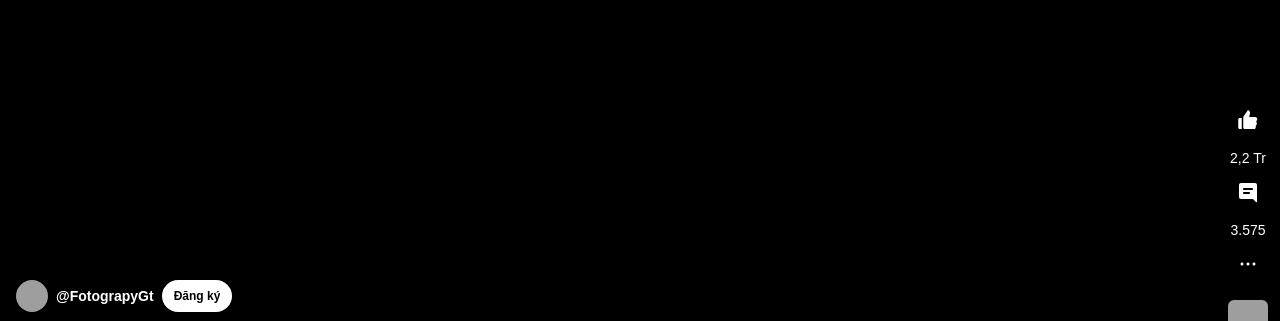
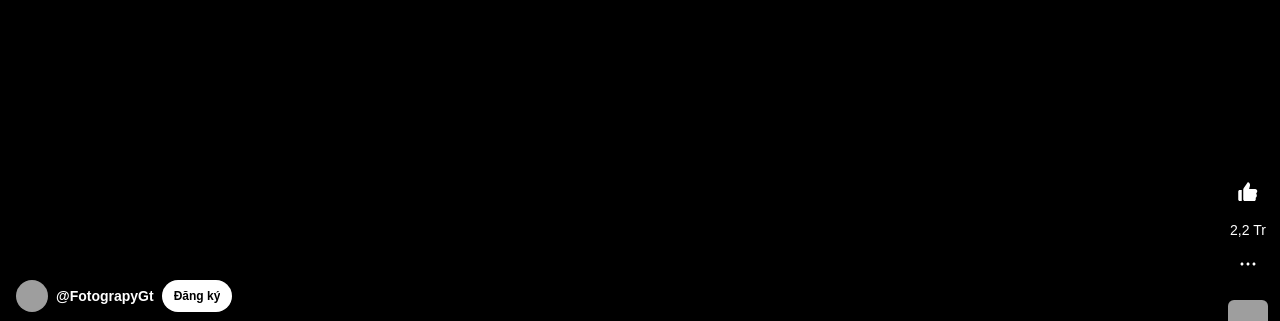
Before and after one commit to saomaidl/saomaidl.github.io, a Jekyll site: the page built from _pages/songs.html, in a window 1280 px wide. Shown: the part 217-538 px from the top of the page. Built offline with Jekyll 4.4.1, drawn with Linux system fonts in a browser that asks for light colours; nearby versions of some CDN libraries; some web fonts are replaced; comment, search, counter and statistics services are not loaded; grey boxes are pictures that could not be loaded.

Commit message:
Update songs.html

```diff
--- a/_pages/songs.html
+++ b/_pages/songs.html
@@ -160,34 +160,6 @@ description: "Hiển thị các bài hát karaoke đã chọn. Dễ dàng truy c
                               </yt-button-shape>
                             </ytm-toggle-button-renderer>
                           </ytm-like-button-renderer>
-                          <ytm-button-renderer class="icon-shorts_comment" nt="true">
-                            <yt-button-shape class="yt-spec-button-shape-next__button-shape-wiz-class" nt="true">
-                              <label class="yt-spec-button-shape-with-label yt-spec-button-shape-with-label--is-overlay" nt="true">
-                                <button class="yt-spec-button-shape-next yt-spec-button-shape-next--tonal yt-spec-button-shape-next--overlay-dark yt-spec-button-shape-next--size-l yt-spec-button-shape-next--icon-button yt-spec-button-shape-next--enable-backdrop-filter-experiment" title="" aria-label="Xem 3.575 bình luận" aria-disabled="false" nt="true">
-                                  <div class="yt-spec-button-shape-next__icon" aria-hidden="true" nt="true">
-                                    <c3-icon>
-                                      <span class="yt-icon-shape yt-spec-icon-shape">
-                                        <div style="width: 100%; height: 100%; display: block; fill: currentcolor;">
-                                          <svg xmlns="http://www.w3.org/2000/svg" height="24" viewBox="0 0 24 24" width="24" focusable="false" aria-hidden="true" style="pointer-events: none; display: inherit; width: 100%; height: 100%;">
-                                            <path clip-rule="evenodd" d="M21 5c0-1.105-.895-2-2-2H5c-1.105 0-2 .895-2 2v12c0 1.105.895 2 2 2h12l3.146 3.146c.315.315.854.092.854-.353V5ZM7 9c0-.552.448-1 1-1h8c.552 0 1 .448 1 1s-.448 1-1 1H8c-.552 0-1-.448-1-1Zm1 3c-.552 0-1 .448-1 1s.448 1 1 1h5c.552 0 1-.448 1-1s-.448-1-1-1H8Z" fill-rule="evenodd"></path>
-                                          </svg>
-                                        </div>
-                                      </span>
-                                    </c3-icon>
-                                  </div>
-                                  <yt-touch-feedback-shape style="border-radius: inherit;">
-                                    <div aria-hidden="true" class="yt-spec-touch-feedback-shape yt-spec-touch-feedback-shape--overlay-touch-response-inverse">
-                                      <div class="yt-spec-touch-feedback-shape__stroke"></div>
-                                      <div class="yt-spec-touch-feedback-shape__fill"></div>
-                                    </div>
-                                  </yt-touch-feedback-shape>
-                                </button>
-                                <div class="yt-spec-button-shape-with-label__label" aria-hidden="true" nt="true">
-                                  <span class="yt-core-attributed-string yt-core-attributed-string--white-space-pre-wrap yt-core-attributed-string--text-alignment-center yt-core-attributed-string--word-wrapping" role="text">3.575</span>
-                                </div>
-                              </label>
-                            </yt-button-shape>
-                          </ytm-button-renderer>
                           <ytm-bottom-sheet-renderer>
                             <yt-button-shape class="yt-spec-button-shape-next__button-shape-wiz-class" nt="true">
                               <label class="yt-spec-button-shape-with-label yt-spec-button-shape-with-label--is-overlay" nt="true">
```
